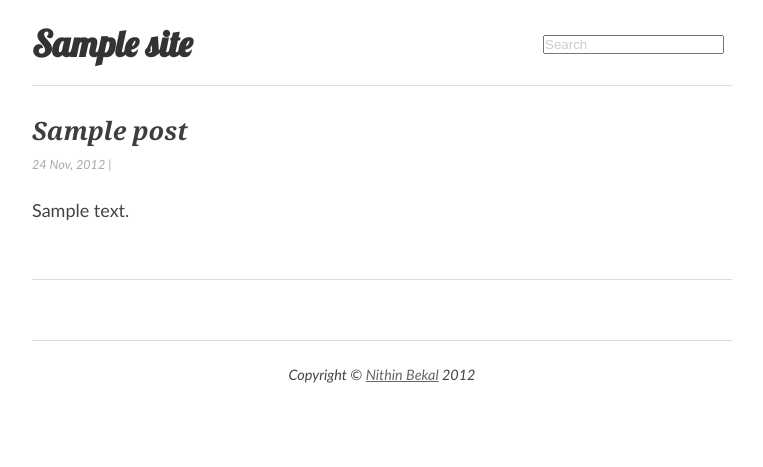
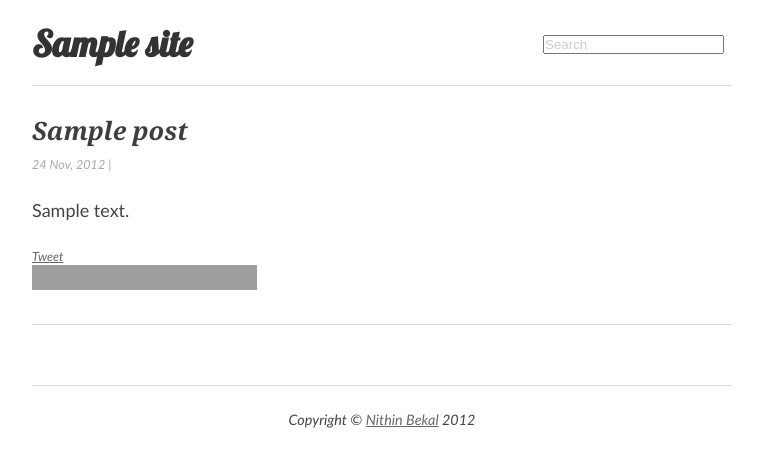
Before and after one commit to nithinbekal/nithinbekal.com, a WordPress theme: template index.php in a window 1280 px wide. Shown: the top 467 px of the page, without its empty margins (258-1021 px from the left). Run offline with PHP 8.4 and a stand-in for WordPress, Linux system fonts and the light colour scheme; the site name, menu and one post (Sample post) are stand-ins, and other content is empty; some libraries are stand-ins or nearby versions; grey boxes are pictures that could not be loaded.

Commit message:
Add social sharing links

```diff
--- a/footer.php
+++ b/footer.php
@@ -3,6 +3,7 @@
     </footer>
 
     <?php wp_footer(); ?>
+    <script src="http://platform.twitter.com/widgets.js" type="text/javascript"></script>
   </div>
 
 </body>
--- a/index.php
+++ b/index.php
@@ -27,6 +27,22 @@ get_header(); ?>
             </section>
 
             <footer class="post-meta">
+              <div class="social-share">
+                <div class="twitter-share">
+                  <a href="http://twitter.com/share" class="twitter-share-button"
+                    data-url="<?php the_permalink(); ?>"
+                    data-text="<?php the_title(); ?>"
+                    data-count="horizontal">Tweet</a>
+                </div>
+                <div class="facebook-share">
+                  <iframe src="http://www.facebook.com/plugins/like.php?href=<?php echo urlencode(get_permalink($post->ID)); ?>&amp;layout=button_count&amp;show_faces=false&amp;width=225&amp;action=like&amp;colorscheme=light"
+                          scrolling="no"
+                          frameborder="0"
+                          allowTransparency="true"
+                          style="border:none; overflow:hidden; width:225px; height:25px;">
+                  </iframe>
+                </div>
+              </div>
               <?php comments_popup_link('No Comments', '1 Comment', '% Comments'); ?>
             </footer>
 
```
